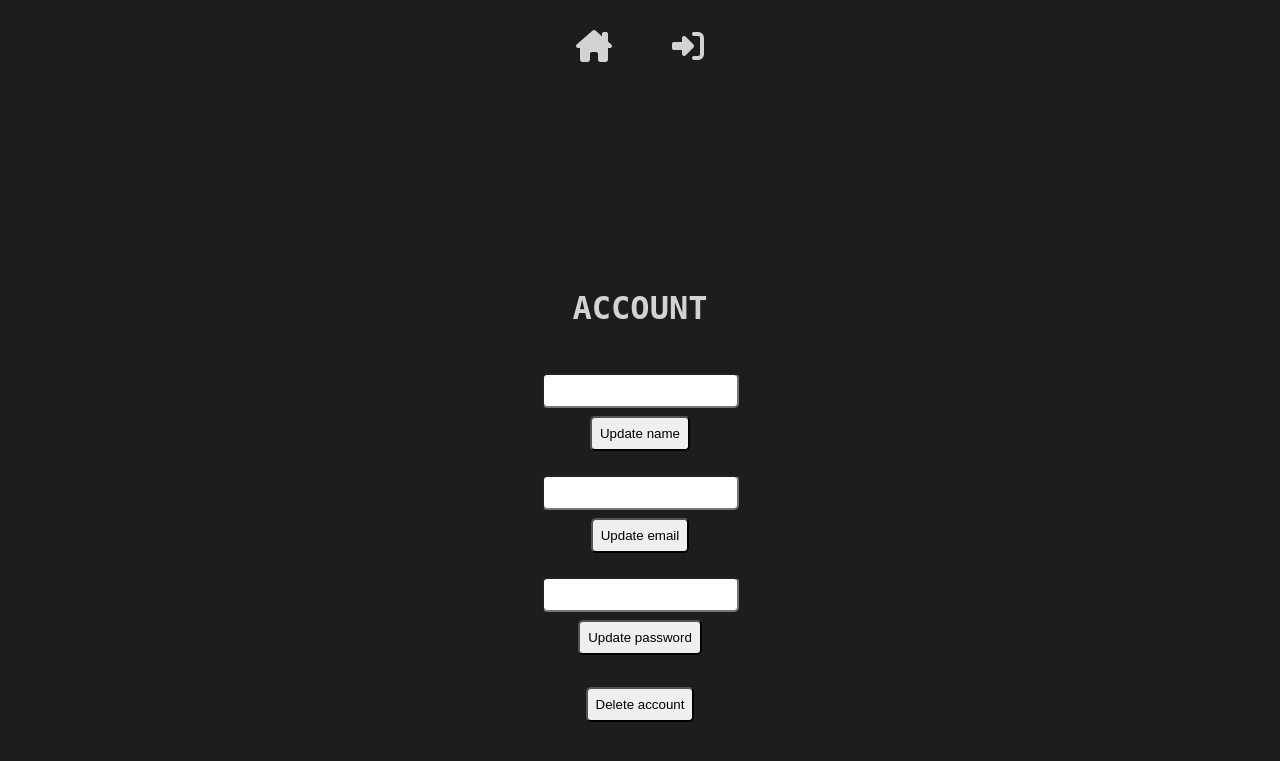
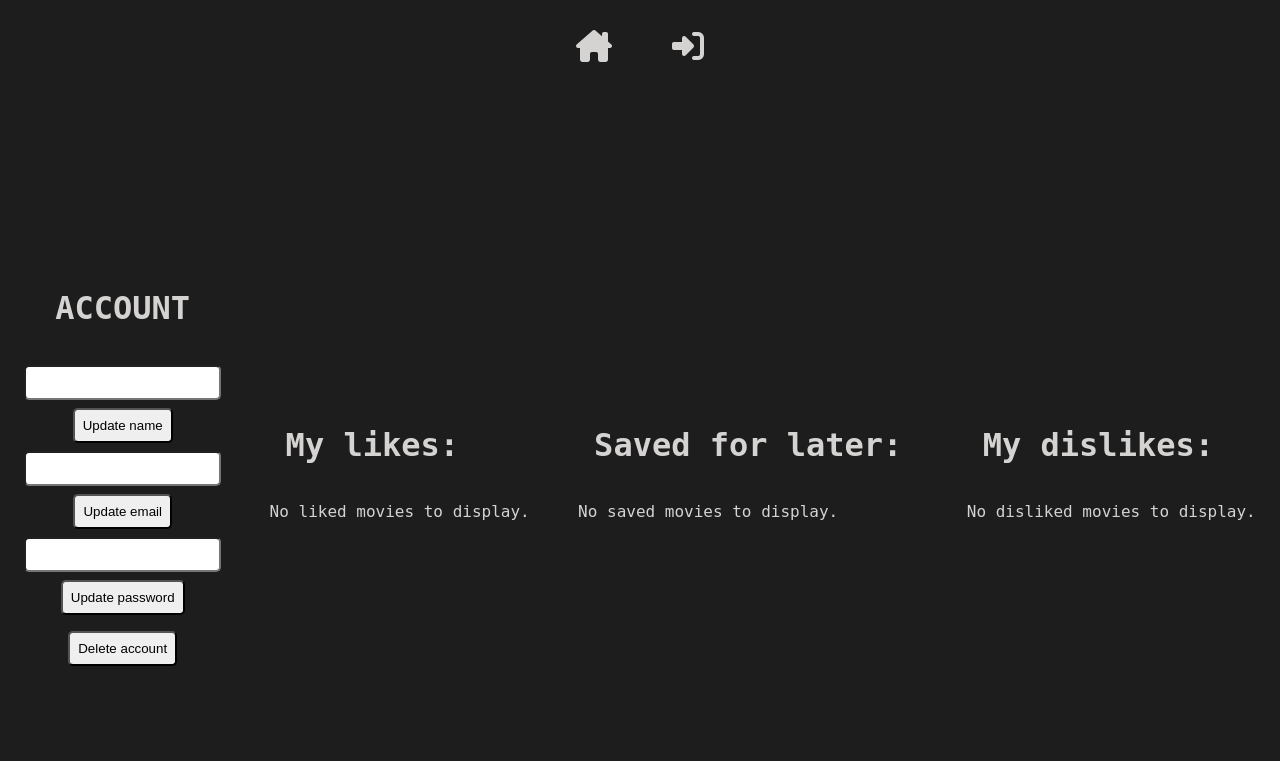
Before and after one commit to tomday8/WhistlejacketFinal, a Flask app: template templates/account.html in a window 1280 px wide. Shown: the top 761 px of the page. Run offline with Flask 2, Linux system fonts and the light colour scheme; the template is opened without the code that fills it, so the values that code supplies are empty; some libraries are stand-ins or nearby versions.

Commit message:
account page save/like lists

```diff
--- a/app.py
+++ b/app.py
@@ -71,7 +71,10 @@ def home():
 
 @app.route("/account")
 def my_account():
-    return render_template('account.html')
+    liked_movies = get_likes(current_user.id)
+    saved_movies = get_saves(current_user.id)
+    disliked_movies = get_dislikes(current_user.id)
+    return render_template('account.html', liked_movies=liked_movies, saved_movies=saved_movies, disliked_movies=disliked_movies)
 
 @app.route("/movies", methods=["GET", "POST"])
 def movies():
@@ -89,26 +92,6 @@ def movies():
     return render_template('movies.html', movie_title=movie_title, movie_year=movie_year, movie_rating=movie_rating, movie_trailer=movie_trailer, background_link=background_link, trailer_link=trailer_link, movie_id=movie_id)
 
 
-def return_movie(user_id=None):
-    if current_user.is_authenticated:
-        query = "SELECT * FROM movies WHERE id NOT IN (SELECT movie_id FROM user_movies WHERE user_id = {} AND like_dislike = -1)".format(user_id)
-        result = conn.execute(query)
-    else:
-        query = "SELECT * FROM movies"
-        result = conn.execute(query)
-    df = pd.DataFrame(result.fetchall())
-    df.columns = result.keys()
-    movie = random.choice(df.to_dict("records"))
-    return movie
-
-
-def return_movie_trailer(id):
-    query = "SELECT trailer FROM movies WHERE id ={}".format(id)
-    result = conn.execute(query)
-    df = pd.DataFrame(result.fetchall())
-    df.columns = result.keys()
-    movie_trailer = df['trailer'].values[0]
-    return movie_trailer
 
 @app.route("/trailer", methods=['POST'])
 def trailer():
@@ -193,3 +176,52 @@ def updatePassword():
     query="""UPDATE "user" SET password_hash = '{}' WHERE id ={}""".format(password_hash,user_id)
     conn.execute(query)
     return render_template('account.html')
+
+
+def return_movie(user_id=None):
+    if current_user.is_authenticated:
+        query = "SELECT * FROM movies WHERE id NOT IN (SELECT movie_id FROM user_movies WHERE user_id = {} AND like_dislike = -1)".format(user_id)
+        result = conn.execute(query)
+    else:
+        query = "SELECT * FROM movies"
+        result = conn.execute(query)
+    df = pd.DataFrame(result.fetchall())
+    df.columns = result.keys()
+    movie = random.choice(df.to_dict("records"))
+    return movie
+
+
+def return_movie_trailer(id):
+    query = "SELECT trailer FROM movies WHERE id ={}".format(id)
+    result = conn.execute(query)
+    df = pd.DataFrame(result.fetchall())
+    df.columns = result.keys()
+    movie_trailer = df['trailer'].values[0]
+    return movie_trailer
+
+def get_likes(user_id):
+    query = "SELECT * FROM movies WHERE id IN (SELECT movie_id FROM user_movies WHERE user_id = {} AND like_dislike = 1)".format(user_id)
+    result = conn.execute(query)
+    df = pd.DataFrame(result.fetchall())
+    if len(df.columns) == 0:
+        return []
+    df.columns = result.keys()
+    return df.to_dict("records")
+
+def get_saves(user_id):
+    query = "SELECT * FROM movies WHERE id IN (SELECT movie_id FROM user_movies WHERE user_id = {} AND save_flag = 1)".format(user_id)
+    result = conn.execute(query)
+    df = pd.DataFrame(result.fetchall())
+    if len(df.columns) == 0:
+        return []
+    df.columns = result.keys()
+    return df.to_dict("records")
+
+def get_dislikes(user_id):
+    query = "SELECT * FROM movies WHERE id IN (SELECT movie_id FROM user_movies WHERE user_id = {} AND like_dislike = -1)".format(user_id)
+    result = conn.execute(query)
+    df = pd.DataFrame(result.fetchall())
+    if len(df.columns) == 0:
+        return []
+    df.columns = result.keys()
+    return df.to_dict("records")
--- a/static/css/styles.css
+++ b/static/css/styles.css
@@ -89,13 +89,6 @@ a:hover {
     width: auto;
 }
 
-#updateAccountForm {
- display: flex;
- flex-direction: column;
- float: left;
- padding: 0.5rem;
-}
-
 input {
     float: left;
 }
@@ -177,3 +170,30 @@ a.icon-left {
   .heading {
     padding: 0;
   }
+
+  #accountpage {
+    display: flex;
+    align-items: center;
+    justify-content: center;
+  }
+
+  #updateaccountdiv {
+    display: flex;
+    flex-direction: column;
+    margin: auto;
+  }
+
+  .liked-movies {
+    text-align: left;
+    margin: auto;
+  }
+
+  .saved-movies {
+    text-align: left;
+    margin: auto;
+  }
+
+  .disliked-movies {
+    text-align: left;
+    margin: auto;
+  }
--- a/templates/account.html
+++ b/templates/account.html
@@ -13,6 +13,8 @@
 <body>
 
     <main>
+    <div id="accountpage">
+      <div id="updateaccountdiv">
       <h1>ACCOUNT</h1>
         <form id="updateAccountForm" action="{{url_for('updateName')}}", method="post">
           <input type="text" name="firstname" placeholder="{{current_user.firstname}}">
@@ -36,7 +38,48 @@
           <input type="hidden" name="user_id" value="{{current_user.id}}">
           <input type="submit" value="Delete account">
         </form>
+      </div>
 
+      <div class="liked-movies">
+        <h1>My likes:</h1>
+
+        {% if liked_movies %}
+          <ul>
+          {% for movie in liked_movies %}
+          <li>{{ movie.title }}</li>
+        {% endfor %}
+          </ul>
+        {% else %}
+          <p>No liked movies to display.</p>
+        {% endif %}
+      </div>
+
+    <div class="saved-movies">
+      <h1>Saved for later:</h1>
+        {% if saved_movies %}
+          <ul>
+          {% for movie in saved_movies %}
+          <li>{{ movie.title }}</li>
+          {% endfor %}
+          </ul>
+        {% else %}
+          <p>No saved movies to display.</p>
+        {% endif %}
+    </div>
+
+    <div class="disliked-movies">
+      <h1>My dislikes:</h1>
+    {% if disliked_movies %}
+      <ul>
+      {% for movie in disliked_movies %}
+      <li>{{ movie.title }}</li>
+    {% endfor %}
+      </ul>
+    {% else %}
+      <p>No disliked movies to display.</p>
+    {% endif %}
+    </div>
+    </div>
 </main>
 </body>
 {% endblock %}
```
Lines whose indentation alone changed are shown as unchanged.
